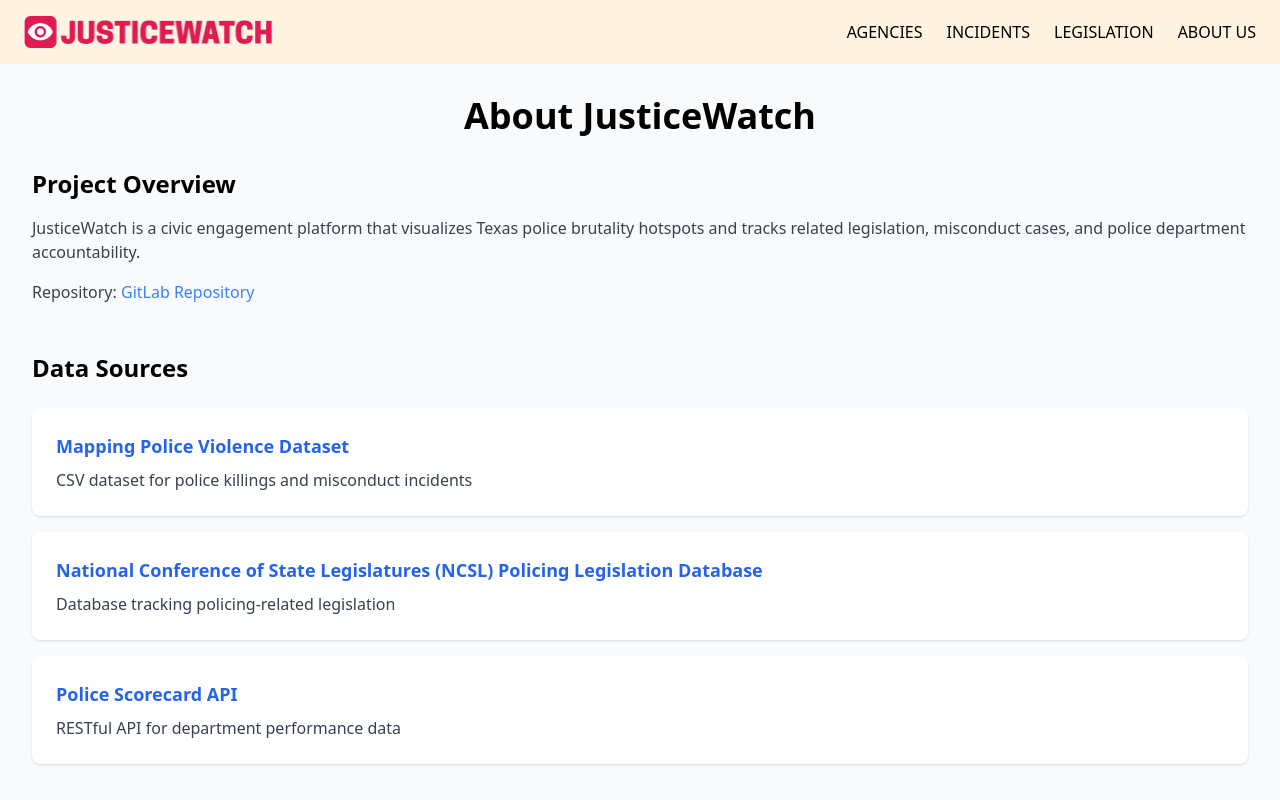
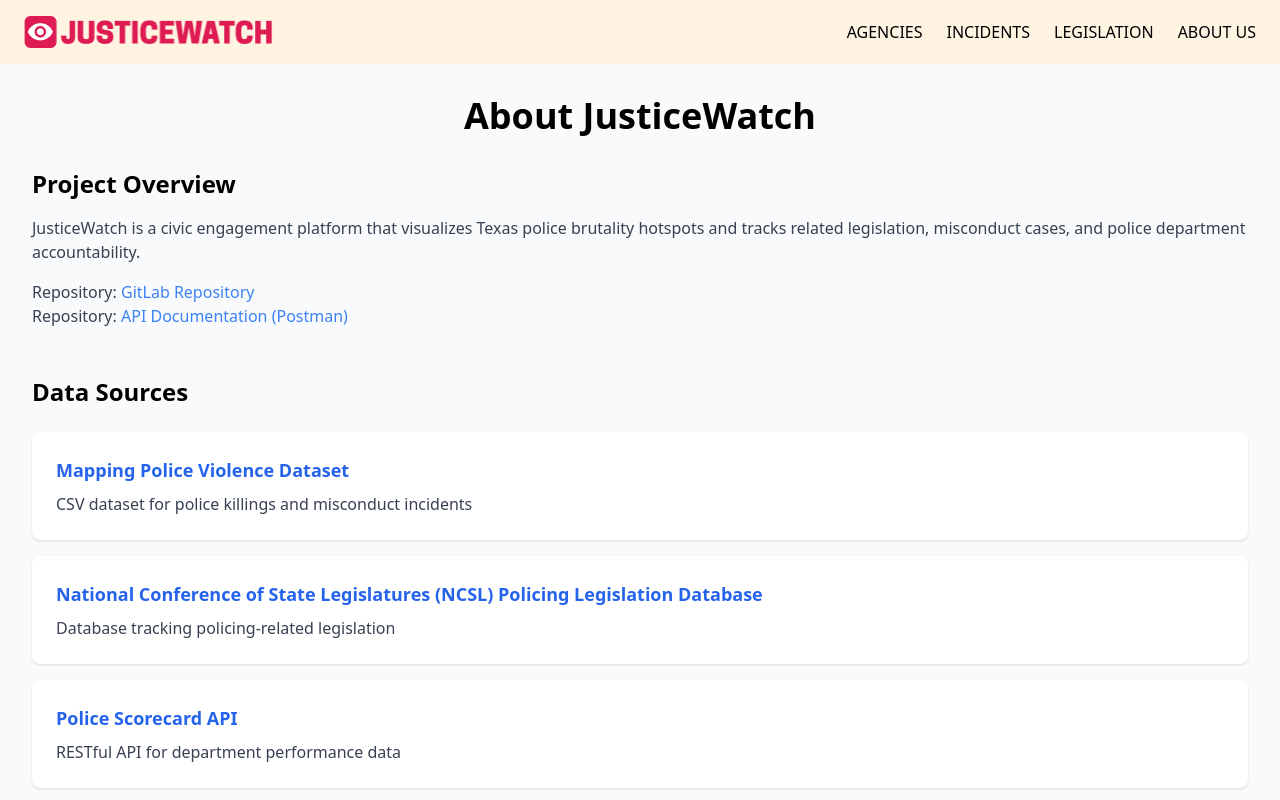
Before and after one commit to gordonworldlee/PoliceIncidents, a Next.js app in the folder justice-watch-frontend/: page /about in a window 1280 px wide. Shown: the top 800 px of the page. Built offline with nearby package versions, Linux system fonts and the light colour scheme.

Commit message:
add api docs link to about page

```diff
--- a/justice-watch-frontend/app/about/page.tsx
+++ b/justice-watch-frontend/app/about/page.tsx
@@ -90,6 +90,17 @@
                 GitLab Repository
               </a>
             </p>
+            <p className="text-gray-700">
+              Repository:{" "}
+              <a
+                href="https://documenter.getpostman.com/view/42447157/2sAYdZtYvV#intro07"
+                className="text-blue-500 hover:underline"
+                target="_blank"
+                rel="noopener noreferrer"
+              >
+                API Documentation (Postman)
+              </a>
+            </p>
           </section>
 
           <section className="mb-12">
```
